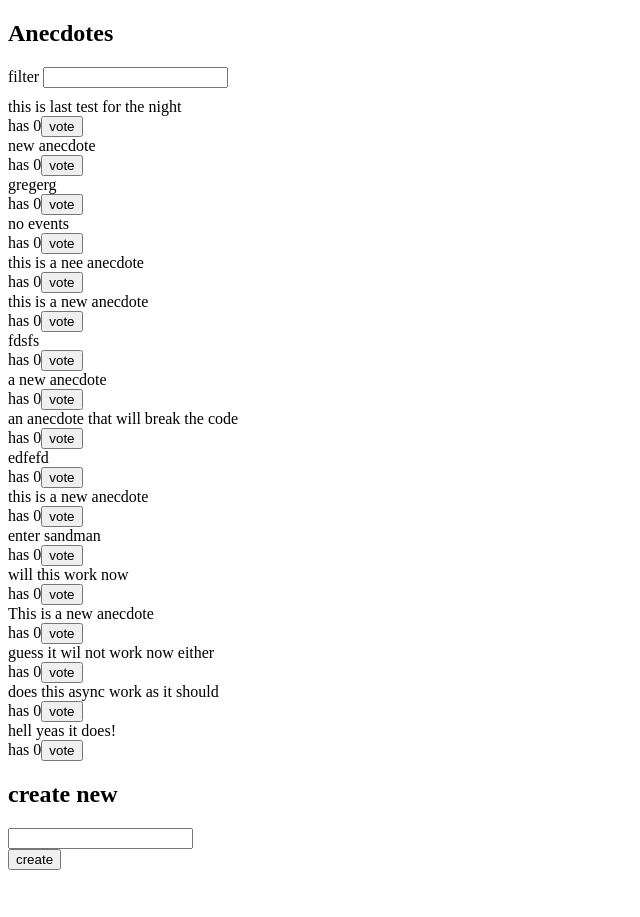
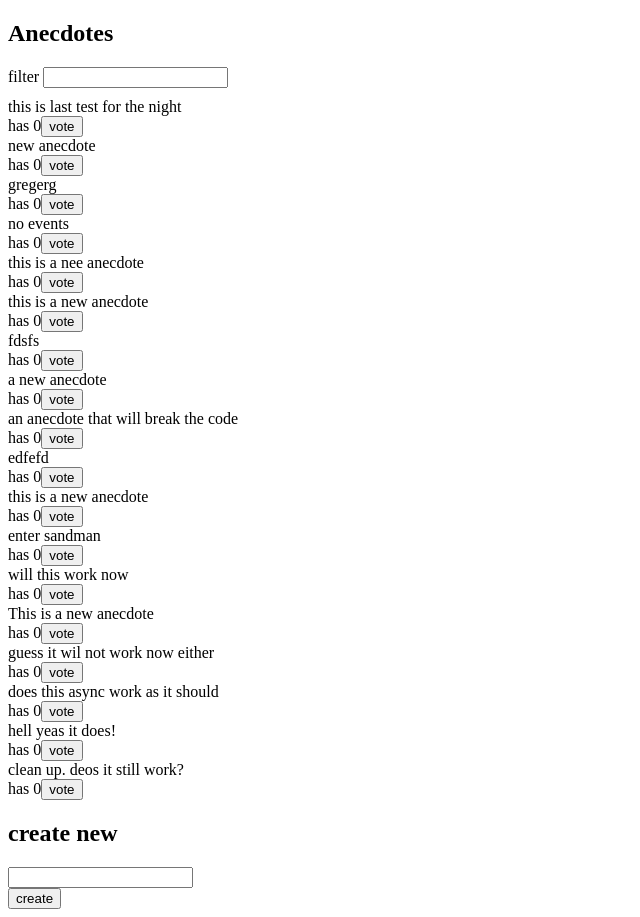
Before and after one commit to markusbjorklund/fullstack, a React (Create React App) app in the folder part6/redux-anecdotes/: page / in a window 1280 px wide. Shown: the whole page, without its empty margins (0-640 px from the left). Before the commit the page ends 878 px from the top, so only its background shows below. Built offline with nearby package versions, Linux system fonts and the light colour scheme; data requests are answered from the project's data file.

Commit message:
6.16 done

```diff
--- a/part6/redux-anecdotes/db.json
+++ b/part6/redux-anecdotes/db.json
@@ -84,6 +84,11 @@
       "content": "hell yeas it does!",
       "votes": 0,
       "id": 21
+    },
+    {
+      "content": "clean up. deos it still work?",
+      "votes": 0,
+      "id": 22
     }
   ]
 }
--- a/part6/redux-anecdotes/src/App.js
+++ b/part6/redux-anecdotes/src/App.js
@@ -4,7 +4,6 @@ import AnecdoteForm from './components/AnecdoteForm'
 import Notification from './components/Notification'
 import Filter from './components/AnecdoteFilter'
 import { initializeAnecdote } from './reducers/anecdoteReducer'
-import anecdoteService from './services/anecdotes'
 import { useDispatch } from 'react-redux'
 
 const App = () => {
--- a/part6/redux-anecdotes/src/components/AnecdoteForm.js
+++ b/part6/redux-anecdotes/src/components/AnecdoteForm.js
@@ -2,7 +2,6 @@ import React from 'react'
 import { createAnecdote } from '../reducers/anecdoteReducer'
 import { useDispatch } from 'react-redux'
 import { createNotification, clearNotification } from '../reducers/notificationReducer'
-import anecdoteService from '../services/anecdotes'
 
 const AnecdoteForm = () => {
   const dispatch = useDispatch()
```
